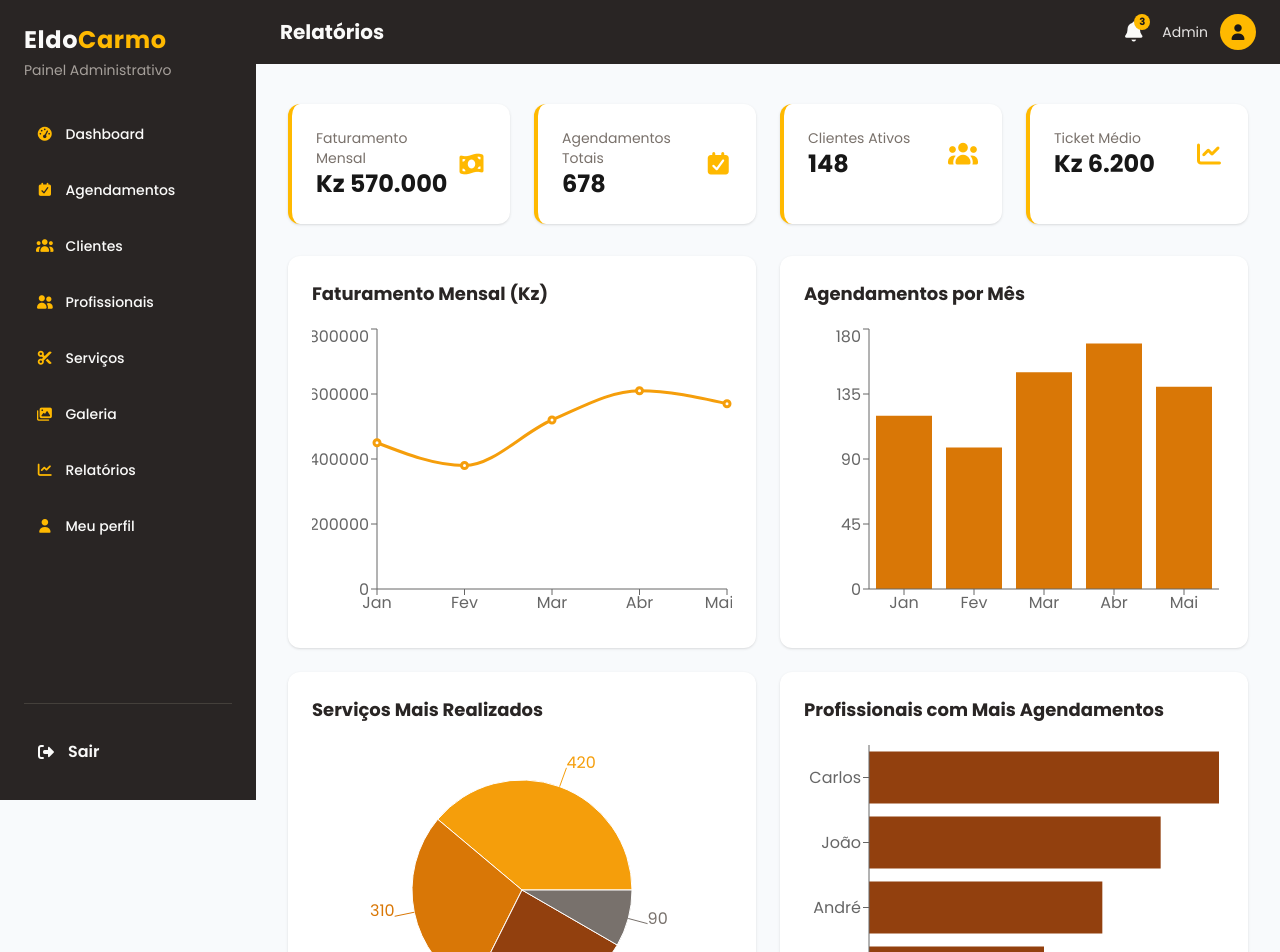
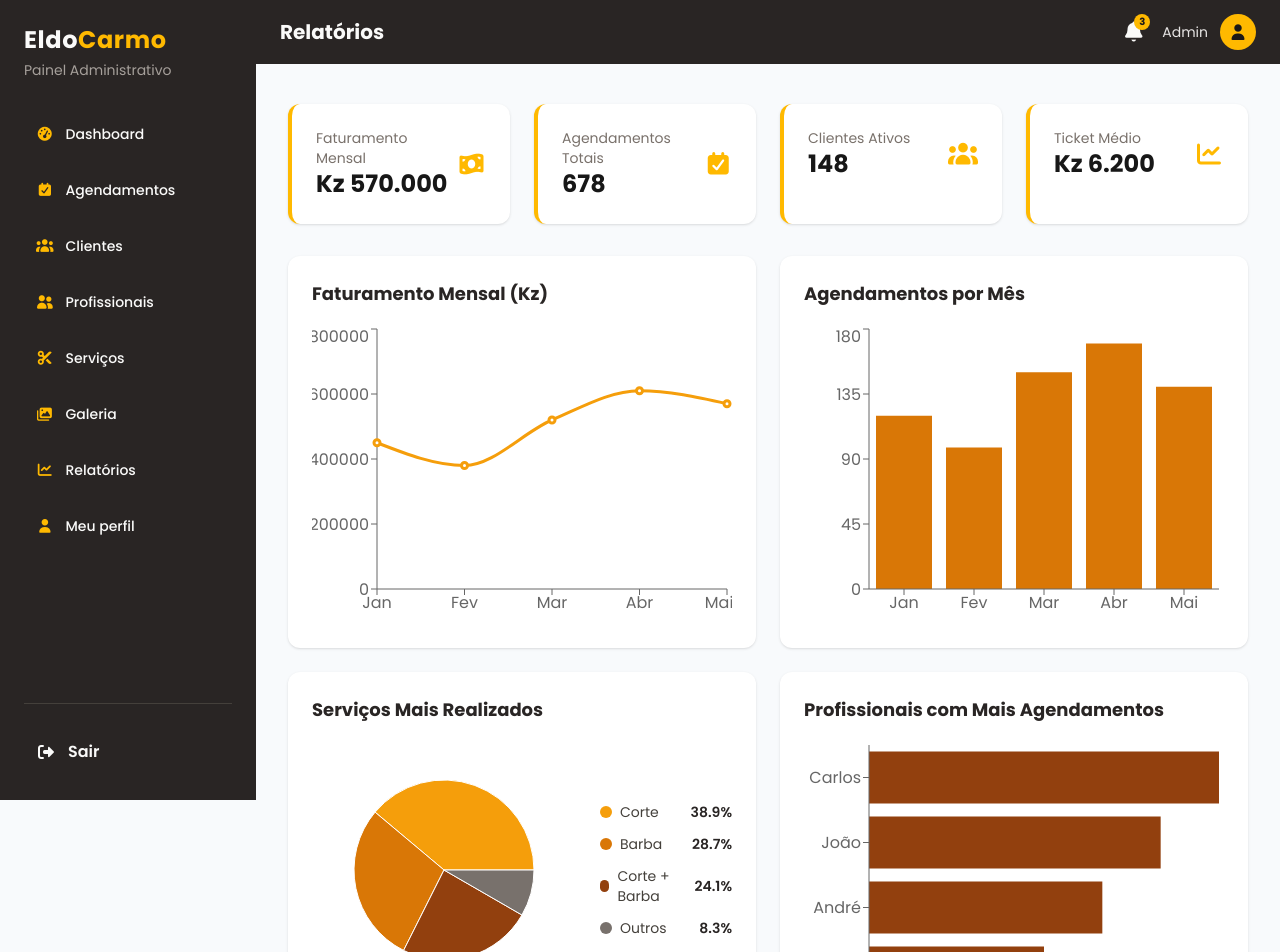
Before and after one commit to nsimba-afonso-nwayami/eldocarmo-barbershop, a React (Vite) app: page /dashboard/admin/relatorios in a window 1280 px wide. Shown: the top 952 px of the page. Built offline with nearby package versions, Linux system fonts and the light colour scheme.

Commit message:
Página relatórios do admin concluída

```diff
--- a/src/pages/admin/RelatoriosAdmin.jsx
+++ b/src/pages/admin/RelatoriosAdmin.jsx
@@ -53,6 +53,11 @@ export default function RelatoriosAdmin() {
     { nome: "André", total: 210000 },
     { nome: "Miguel", total: 160000 },
   ];
+
+  const totalServicos = servicosMaisUsados.reduce(
+    (acc, item) => acc + item.value,
+    0,
+  );
 
   return (
     <>
@@ -112,14 +117,15 @@ export default function RelatoriosAdmin() {
 
           {/* SERVIÇOS MAIS REALIZADOS */}
           <Card title="Serviços Mais Realizados">
-            <ResponsiveContainer width="100%" height={300}>
+            <div className="flex flex-col md:flex-row items-center gap-6">
+              {/* GRÁFICO */}
+              <ResponsiveContainer width="100%" height={260}>
                 <PieChart>
                   <Pie
                     data={servicosMaisUsados}
                     dataKey="value"
                     nameKey="name"
-                  outerRadius={110}
-                  label
+                    outerRadius={90}
                   >
                     {servicosMaisUsados.map((_, index) => (
                       <Cell
@@ -131,6 +137,40 @@ export default function RelatoriosAdmin() {
                   <Tooltip />
                 </PieChart>
               </ResponsiveContainer>
+
+              {/* LEGENDA LATERAL */}
+              <div className="w-full md:w-1/2 space-y-3">
+                {servicosMaisUsados.map((item, index) => {
+                  const percent = ((item.value / totalServicos) * 100).toFixed(
+                    1,
+                  );
+
+                  return (
+                    <div
+                      key={item.name}
+                      className="flex items-center justify-between"
+                    >
+                      <div className="flex items-center gap-2">
+                        <span
+                          className="w-3 h-3 rounded-full"
+                          style={{
+                            backgroundColor:
+                              CHART_COLORS[index % CHART_COLORS.length],
+                          }}
+                        ></span>
+                        <span className="text-sm text-stone-700">
+                          {item.name}
+                        </span>
+                      </div>
+
+                      <span className="text-sm font-semibold text-stone-800">
+                        {percent}%
+                      </span>
+                    </div>
+                  );
+                })}
+              </div>
+            </div>
           </Card>
 
           {/* PROFISSIONAIS COM MAIS AGENDAMENTOS */}
```
Lines whose indentation alone changed are shown as unchanged.
